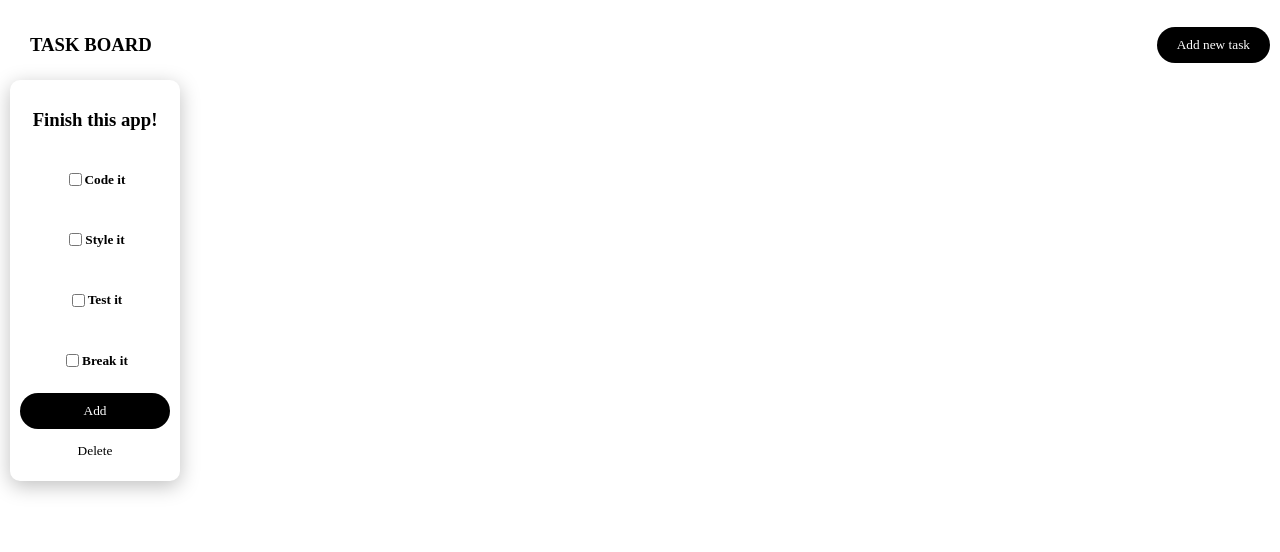
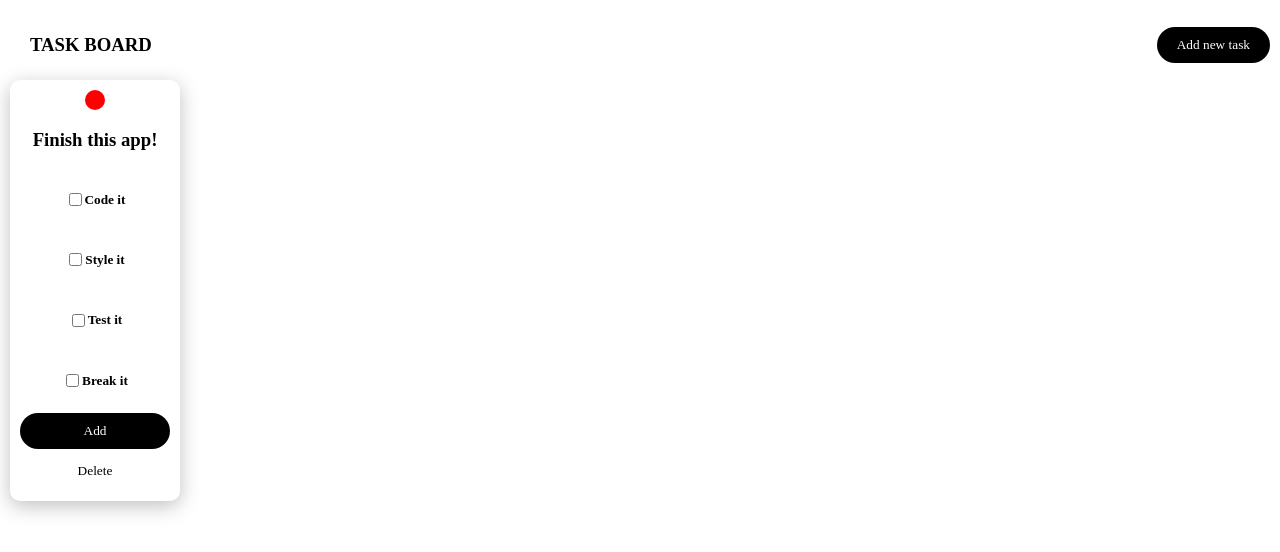
Before and after one commit to Discosmurf/todowithhooks, a Next.js app: page / in a window 1280 px wide. Shown: the top 552 px of the page. Built offline with nearby package versions, Linux system fonts and the light colour scheme; a web font is replaced by a local one.

Commit message:
Added status marker

```diff
--- a/Constants.js
+++ b/Constants.js
@@ -9,3 +9,9 @@ export const TASK_ACTIONS = {
     DELETE_TASK: 'DELETE_TASK',
     UPDATE_STATUS: 'UPDATE_STATUS',
 }
+
+export const TASK_STATUS = {
+    NOT_STARTED: 'NOT_STARTED',
+    STARTED: 'STARTED',
+    DONE: 'DONE',
+}
--- a/components/Task.js
+++ b/components/Task.js
@@ -1,12 +1,28 @@
-import React, { useContext } from 'react';
+import React, { useMemo, useContext } from 'react';
 import Todo from './Todo';
-import { Heading, Card, TodoList, Button } from './styles';
+import { Heading, Card, TodoList, Button, StatusMarker } from './styles';
 import { ModalContext, TodoContext } from '../Context';
-import { TODO_ACTIONS, TASK_ACTIONS } from '../Constants';
+import { TODO_ACTIONS, TASK_ACTIONS, TASK_STATUS } from '../Constants';
 
 const Task = ({ heading, todos, taskId }) => {
     const { setModalOpen, setDispatchObject } = useContext(ModalContext);
     const { dispatch } = useContext(TodoContext);
+
+    const taskStatus = useMemo(() => {
+        let status = TASK_STATUS.NOT_STARTED;
+        const total = todos.length;
+        const done = todos.filter(todo => todo.done);
+        if (done.length > 0) status = done.length < total ? TASK_STATUS.STARTED : TASK_STATUS.DONE;
+        return status;
+    }, [todos]);
+
+    const getTaskStatus = () => {
+        let status = TASK_STATUS.NOT_STARTED;
+        const total = todos.length;
+        const done = todos.filter(todo => todo.done);
+        if (done > 0) status = done < total ? TASK_STATUS.STARTED : TASK_STATUS.DONE;
+        return status;
+    }
 
     const handleOpenModal = () => {
         setDispatchObject({
@@ -24,6 +40,7 @@ const Task = ({ heading, todos, taskId }) => {
     }
     return (
         <Card growForMobile>
+            <StatusMarker status={taskStatus} />
             <Heading>{heading}</Heading>
             <TodoList>
                 {todos.map((todo, k) => <Todo {...todo} todoId={k} taskId={taskId} key={k} />)}
--- a/components/styles/index.js
+++ b/components/styles/index.js
@@ -1,4 +1,5 @@
 import styled, { css } from 'styled-components';
+import { TASK_STATUS } from '../../Constants';
 
 export const Heading = styled.h3`
     text-align: center;
@@ -12,7 +13,7 @@ export const TodoList = styled.ul`
 `
 
 export const TodoText = styled.h5`
-${props => props.done && css`text-decoration: line-through;`}
+${props => props.done && css`color: gray;`}
 `
 
 export const TodoItem = styled.li`
@@ -103,3 +104,17 @@ export const InputWrapper = styled.div`
         box-shadow: 0px 4px 7px 0px rgba(0,0,0,0.3);
     }
 `;
+
+export const StatusMarker = styled.div`
+    width: 20px;
+    height: 20px;
+    background: red;
+    border-radius: 50%;
+    ${props => props.status === TASK_STATUS.STARTED &&
+        css`background: orange;`
+    }
+    ${props => props.status === TASK_STATUS.DONE &&
+        css`background: green;`
+    }
+
+`
--- a/pages/index.js
+++ b/pages/index.js
@@ -1,4 +1,4 @@
-import React, { useState, useEffect, useReducer, useMemo } from 'react'
+import React, { useState, useReducer, useMemo } from 'react'
 import produce from 'immer';
 import { TodoContext, ModalContext } from '../Context';
 import { todoReducer, initialState } from '../Reducers';
@@ -17,10 +17,6 @@ const Home = () => {
     return { state, dispatch }
   }, [state, dispatch]);
 
-  useEffect(() => {
-    console.log(modalOpen);
-  }, [modalOpen]);
-
   const modalCtxValue = {modalOpen, setModalOpen, dispatchObject, setDispatchObject};
 
   return (
```
